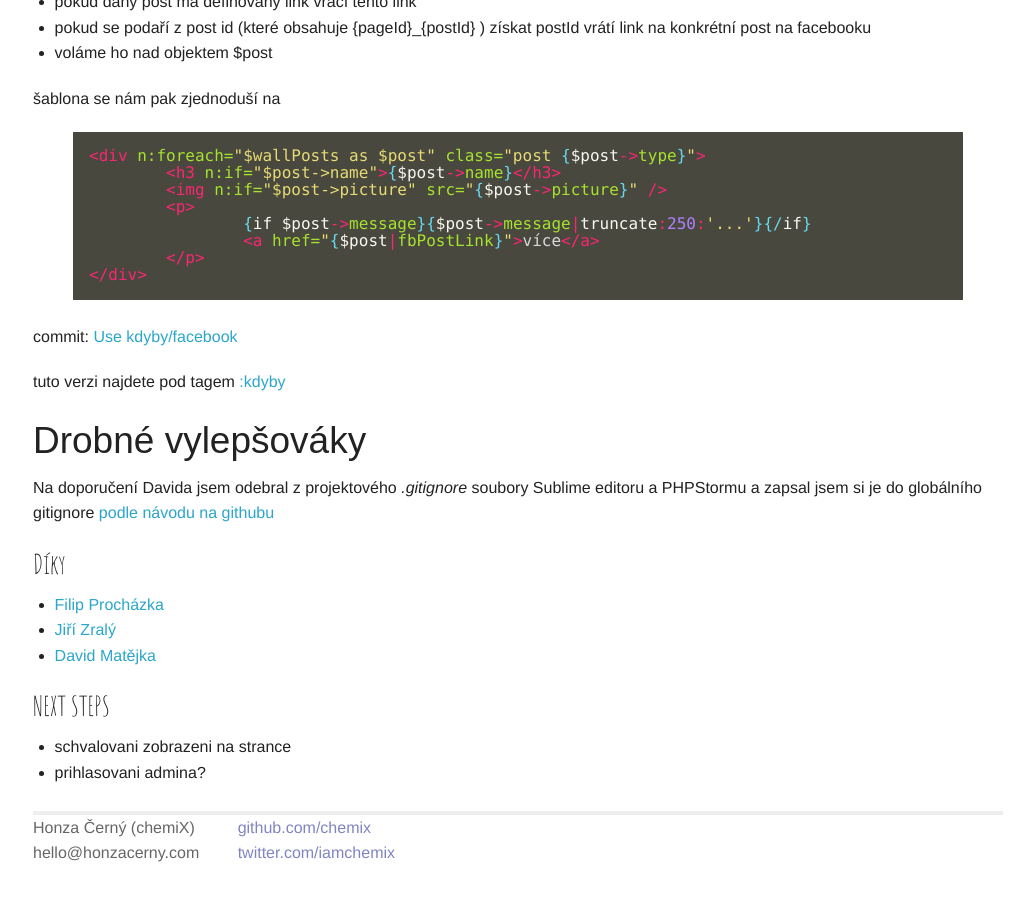
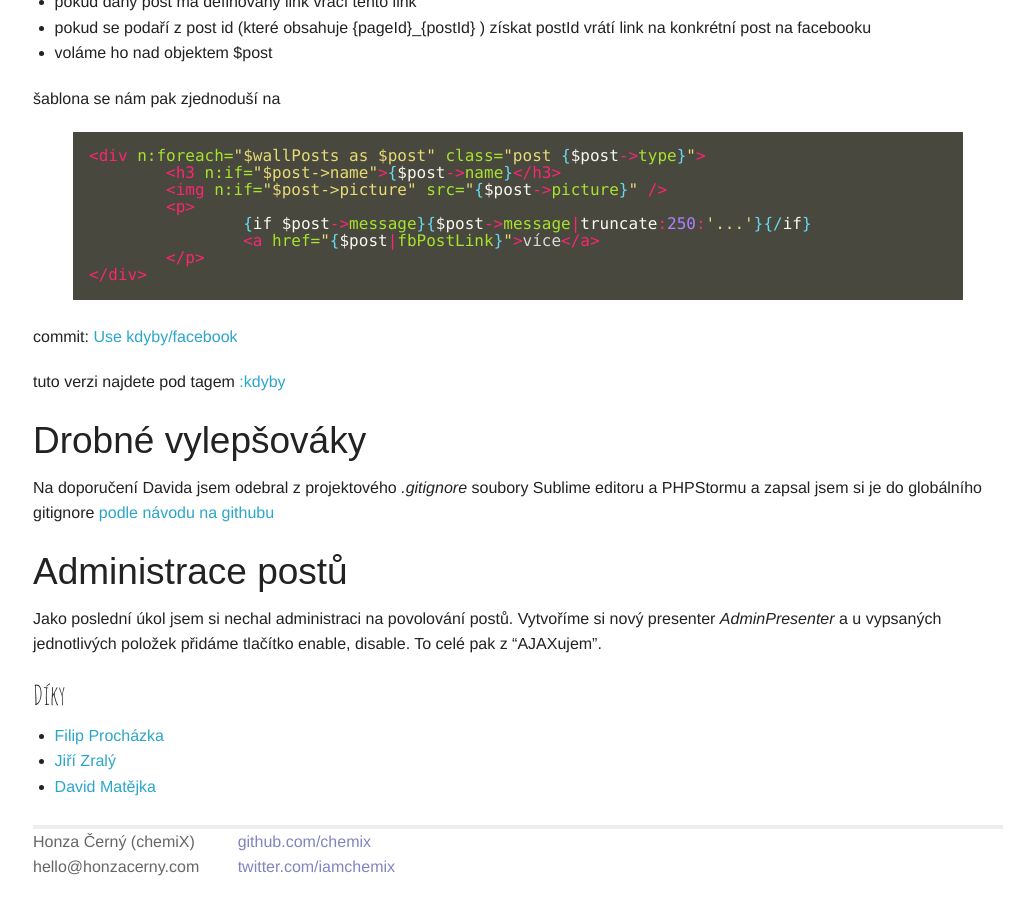
Before and after one commit to chemix/chemix.github.com, a Jekyll site: the page built from _posts/2014-06-13-nette-facebook-reader.md, in a window 1280 px wide and 900 px high, scrolled down 17987 px. Shown: the whole window, without its empty margins (122-1156 px from the left). Built offline with Jekyll 4.4.1, drawn with Linux system fonts in a browser that asks for light colours; some web fonts are replaced; Markdown is read by kramdown in place of the engine named in the settings.

Commit message:
Updated 2014-06-13-nette-facebook-reader.md

```diff
--- a/_posts/2014-06-13-nette-facebook-reader.md
+++ b/_posts/2014-06-13-nette-facebook-reader.md
@@ -890,16 +890,13 @@ Drobné vylepšováky
 
 Na doporučení Davida jsem odebral z projektového *.gitignore* soubory Sublime editoru a PHPStormu a zapsal jsem si je do globálního gitignore [podle návodu na githubu](https://help.github.com/articles/ignoring-files#create-a-global-gitignore)
 
+Administrace postů
+------------------
+Jako poslední úkol jsem si nechal administraci na povolování postů. Vytvoříme si nový presenter *AdminPresenter* a u vypsaných jednotlivých položek přidáme tlačítko enable, disable. To celé pak z "AJAXujem".
+
 
 
 ### Díky
 - [Filip Procházka](https://github.com/fprochazka)
 - [Jiří Zralý](https://github.com/medhi)
 - [David Matějka](https://github.com/matej21)
-
-
-
-### NEXT STEPS
-
-* schvalovani zobrazeni na strance
-* prihlasovani admina?
```
